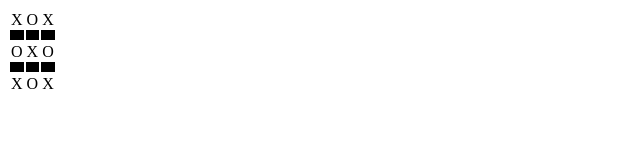
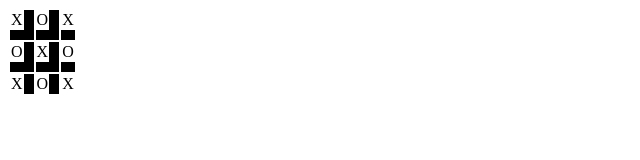
Before and after one commit to romaniapm/Tic-Tac-Toe, a plain HTML site: page index.html in a window 1280 px wide. Shown: the whole page, without its empty margins (0-640 px from the left). Drawn offline with Linux system fonts and the light colour scheme.

Commit message:
added right borders

```diff
--- a/css/style.css
+++ b/css/style.css
@@ -1,6 +1,7 @@
 .bottom_border {
+  border-bottom: 10px solid black;
+}
 
-
-border-bottom: 10px solid black;
-
+.right_border {
+  border-right: 10px solid black;
 }
--- a/index.html
+++ b/index.html
@@ -13,19 +13,19 @@
    <div id="tic-tac-toe">
     <table>
       <tr id="row1">
-        <td class="bottom_border">X</td>
-        <td class="bottom_border">O</td>
+        <td class="bottom_border right_border">X</td>
+        <td class="bottom_border right_border">O</td>
         <td class="bottom_border">X</td>
 
       </tr>
       <tr id="row2">
+        <td class="bottom_border right_border">O</td>
+        <td class="bottom_border right_border">X</td>
         <td class="bottom_border">O</td>
-        <td class="bottom_border">X</td>
-        <td class="bottom_border  ">O</td>
       </tr>
       <tr id="row3">
-        <td class="square">X</td>
-        <td class="square">O</td>
+        <td class="right_border">X</td>
+        <td class="right_border">O</td>
         <td class="square">X</td>
       </tr>
     </table>
```
